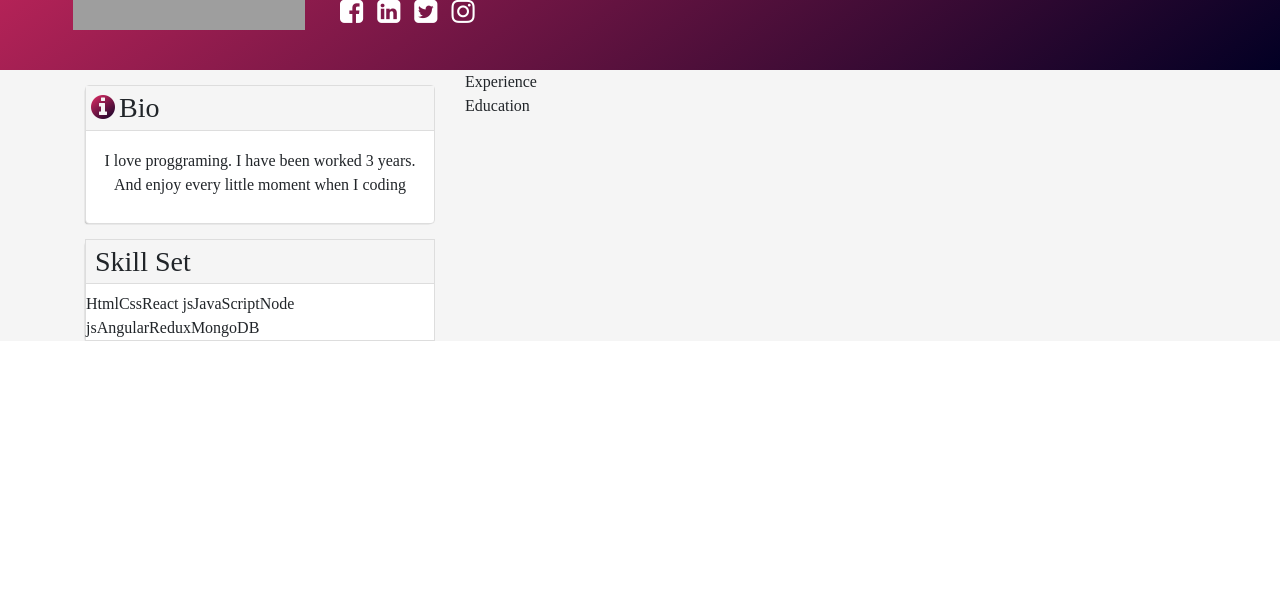
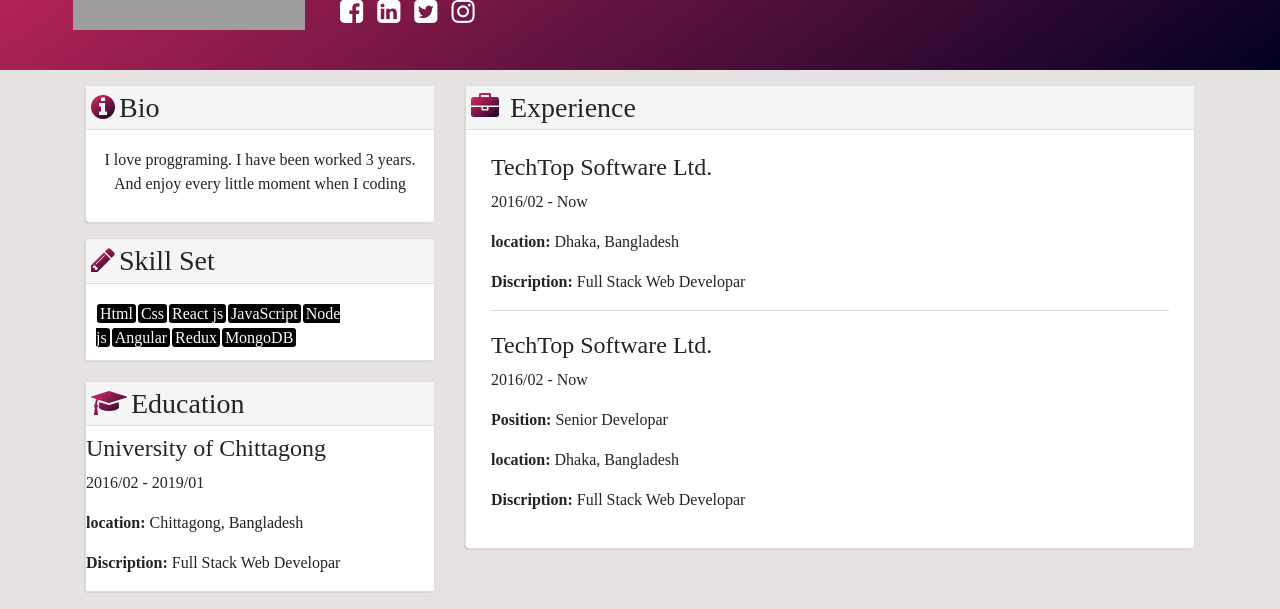
Before and after one commit to tusheer/devprofile, a React (Create React App) app in the folder client/tusher/: page / in a window 1280 px wide. Shown: the part 1602-2211 px from the top of the page. Before the commit the page ends 1943 px from the top, so only its background shows below. Built offline with nearby package versions, Linux system fonts and the light colour scheme; grey boxes are pictures that could not be loaded.

Commit message:
some essue fixed

```diff
--- a/client/tusher/src/App.css
+++ b/client/tusher/src/App.css
@@ -85,7 +85,7 @@
 }
 
 .devprofile .header {
-  font-family: 'PT Sans Narrow';
+  font-family: 'PT Sans Narrow', sans-serif;
   display: -webkit-box;
   display: -ms-flexbox;
   display: flex;
@@ -115,12 +115,11 @@
 
 .devprofile .profile :hover .profile_details .name h3 {
   background: linear-gradient(324deg, #020024 0%, #ee2e68 100%);
-  -webkit-background-clip: text;
+  background-clip: text;
   -webkit-text-fill-color: transparent;
 }
 
 .devprofile .profile .single_profile {
-  height: 220px;
   display: -webkit-box;
   display: -ms-flexbox;
   display: flex;
@@ -134,17 +133,29 @@
 }
 
 .devprofile .profile .single_profile .image {
-  width: 50%;
+  width: 35%;
+  min-height: 100%;
 }
 
-.devprofile .profile .single_profile .image img {
+.devprofile .profile .single_profile .image .image_wraper {
+  width: 100%;
+  height: 100%;
+  -o-object-fit: fill;
+     object-fit: fill;
+}
+
+.devprofile .profile .single_profile .image .image_wraper img {
   height: 100%;
   width: 100%;
+  -o-object-fit: fill;
+     object-fit: fill;
 }
 
 .devprofile .profile .single_profile .profile_details {
+  width: 65%;
   margin-left: 10px;
   padding-top: 5px;
+  padding-bottom: 5px;
 }
 
 .devprofile .profile .single_profile .profile_details .skill {
@@ -226,7 +237,7 @@
 }
 
 .body {
-  background: #F5F5F5;
+  background: #e7e2e2;
   font-family: 'PT Sans Narrow';
 }
 
@@ -240,14 +251,14 @@
 }
 
 .body .left .bio h3 {
-  background: #F5F5F5;
+  background: #f5f5f5;
   border-bottom: 1px solid #ddd;
   padding: 5px;
 }
 
 .body .left .bio h3 i {
   background: linear-gradient(324deg, #020024 0%, #ee2e68 100%);
-  -webkit-background-clip: text;
+  background-clip: text;
   -webkit-text-fill-color: transparent;
   margin-right: 4px;
 }
@@ -258,6 +269,7 @@
 }
 
 .body .left .skill {
+  margin-bottom: 20px;
   background-color: white;
   -webkit-box-shadow: -2px 2px 2px -3px #000000;
           box-shadow: -2px 2px 2px -3px #000000;
@@ -265,15 +277,101 @@
 }
 
 .body .left .skill h3 {
-  background: #F5F5F5;
+  background: #f5f5f5;
   border-bottom: 1px solid #ddd;
   padding: 5px;
 }
 
 .body .left .skill h3 i {
   background: linear-gradient(324deg, #020024 0%, #ee2e68 100%);
-  -webkit-background-clip: text;
+  background-clip: text;
   -webkit-text-fill-color: transparent;
   margin-right: 4px;
 }
+
+.body .left .skill .span_wraper {
+  padding: 10px;
+}
+
+.body .left .skill .span_wraper span {
+  background-color: black;
+  color: white;
+  border-radius: 3px;
+  margin: 1px;
+  padding: 1px 3px;
+  font-family: serif;
+}
+
+.body .left .education {
+  margin-bottom: 20px;
+  background-color: white;
+  -webkit-box-shadow: -2px 2px 2px -3px #000000;
+          box-shadow: -2px 2px 2px -3px #000000;
+  border: 1px solid #ddd;
+}
+
+.body .left .education h3 {
+  background: #f5f5f5;
+  border-bottom: 1px solid #ddd;
+  padding: 5px;
+}
+
+.body .left .education h3 i {
+  background: linear-gradient(324deg, #020024 0%, #ee2e68 100%);
+  background-clip: text;
+  -webkit-text-fill-color: transparent;
+  margin-right: 4px;
+}
+
+.body .right .experience {
+  background: white;
+  border-radius: 4px;
+  border: 1px solid #ddd;
+  margin: 15px 0;
+  -webkit-box-shadow: -2px 2px 2px -3px #000000;
+          box-shadow: -2px 2px 2px -3px #000000;
+}
+
+.body .right .experience h3 {
+  background: #f5f5f5;
+  border-bottom: 1px solid #ddd;
+  padding: 5px;
+}
+
+.body .right .experience h3 i {
+  background: linear-gradient(324deg, #020024 0%, #ee2e68 100%);
+  background-clip: text;
+  -webkit-text-fill-color: transparent;
+  margin-right: 4px;
+}
+
+.body .right .experience_wraper {
+  padding: 5px 25px 20px 25px;
+}
+
+.body .right .experience_wraper .single_experience {
+  border-bottom: 1px solid #ddd;
+  padding-top: 20px;
+}
+
+.body .right .experience_wraper .single_experience:last-child {
+  border: none;
+}
+
+.body .right .experience_wraper .single_experience:first-child {
+  padding-top: 10px;
+}
+
+@media (max-width: 800px) {
+  /* Target devices narrower than 768px. */
+  .profile {
+    padding: 20px 0;
+  }
+  .profile .single_profile .image {
+    width: 45%;
+  }
+  .profile .profile_details {
+    width: 55%;
+  }
+}
 /*# sourceMappingURL=App.css.map */
--- a/client/tusher/src/Component/devprofile.js
+++ b/client/tusher/src/Component/devprofile.js
@@ -9,15 +9,18 @@ export class devprofile extends Component {
 					<p>Connect with developars</p>
 				</div>
 				<div className="profile container">
-					<div className=" col-lg-6">
-						<div className="single_profile">
+					<div className="col-md-6">
+						<div className="single_profile ">
 							<div className="image">
+								<div className="image_wraper">
 									<img
 										src="https://images.unsplash.com/photo-1535713875002-d1d0cf377fde?ixlib=rb-1.2.1&ixid=eyJhcHBfaWQiOjEyMDd9&auto=format&fit=crop&w=500&q=80"
 										alt=""
 									/>
 								</div>
+							</div>
 							<div className="profile_details">
+								<div>
 									<div className="name">
 										<h3>Jane Alam Tusehr</h3>
 										<p>Full Stack Web developar</p>
@@ -42,6 +45,7 @@ export class devprofile extends Component {
 						</div>
 					</div>
 				</div>
+			</div>
 		);
 	}
 }
--- a/client/tusher/src/Component/personal.js
+++ b/client/tusher/src/Component/personal.js
@@ -45,7 +45,7 @@ function Body() {
 		<div className="body container-fluid">
 			<div className="container">
 				<div className="row">
-					<div className="col-md-4 left">
+					<div className="col-md-5 col-lg-4 left">
 						<div className="bio">
 							<h3>
 								<i class="fa fa-info-circle" />Bio
@@ -58,9 +58,10 @@ function Body() {
 						<div className="skill">
 							<div>
 								<h3>
-									<i class="fa fa-pencil-ruler" />Skill Set
+									<i class="fa fa-pencil" />Skill Set
 								</h3>
 							</div>
+							<div className="span_wraper">
 								<span>Html</span>
 								<span>Css</span>
 								<span>React js</span>
@@ -71,10 +72,66 @@ function Body() {
 								<span>MongoDB</span>
 							</div>
 						</div>
+						<div className="education">
+							<h3>
+								<i class="fa fa-graduation-cap" />Education
+							</h3>
+							<div className="education_wraper">
+								<div className="single_education">
+									<h4>University of Chittagong</h4>
+									<p>
+										<span>2016/02</span> - <span>2019/01</span>
+									</p>
+									<p>
+										<b>location: </b>
+										<span>Chittagong, Bangladesh</span>
+									</p>
+									<p>
+										<b>Discription:</b> <span>Full Stack Web Developar</span>
+									</p>
+								</div>
+							</div>
+						</div>
+					</div>
 
-					<div className="col-md-8 right">
-						<div className="experience">Experience</div>
-						<div className="education">Education</div>
+					<div className="col-md-7 col-lg-8 right">
+						<div className="experience">
+							<h3>
+								<i class="fa fa-briefcase" /> Experience
+							</h3>
+							<div className="experience_wraper">
+								<div className="single_experience">
+									<h4>TechTop Software Ltd.</h4>
+									<p>
+										<span>2016/02</span> - <span>Now</span>
+									</p>
+									<p>
+										<b>location: </b> <span>Dhaka, Bangladesh</span>
+									</p>
+									<p>
+										<b>Discription:</b> <span>Full Stack Web Developar</span>
+									</p>
+								</div>
+								<div className="single_experience">
+									<h4>TechTop Software Ltd.</h4>
+									<p>
+										<span>2016/02</span> - <span>Now</span>
+									</p>
+									<p>
+										<b>Position: </b>
+										<span>Senior Developar</span>
+									</p>
+									<p>
+										<b>location: </b>
+										<span>Dhaka, Bangladesh</span>
+									</p>
+									<p>
+										<b>Discription: </b>
+										<span>Full Stack Web Developar</span>
+									</p>
+								</div>
+							</div>
+						</div>
 					</div>
 				</div>
 			</div>
```
Lines whose indentation alone changed are shown as unchanged.
